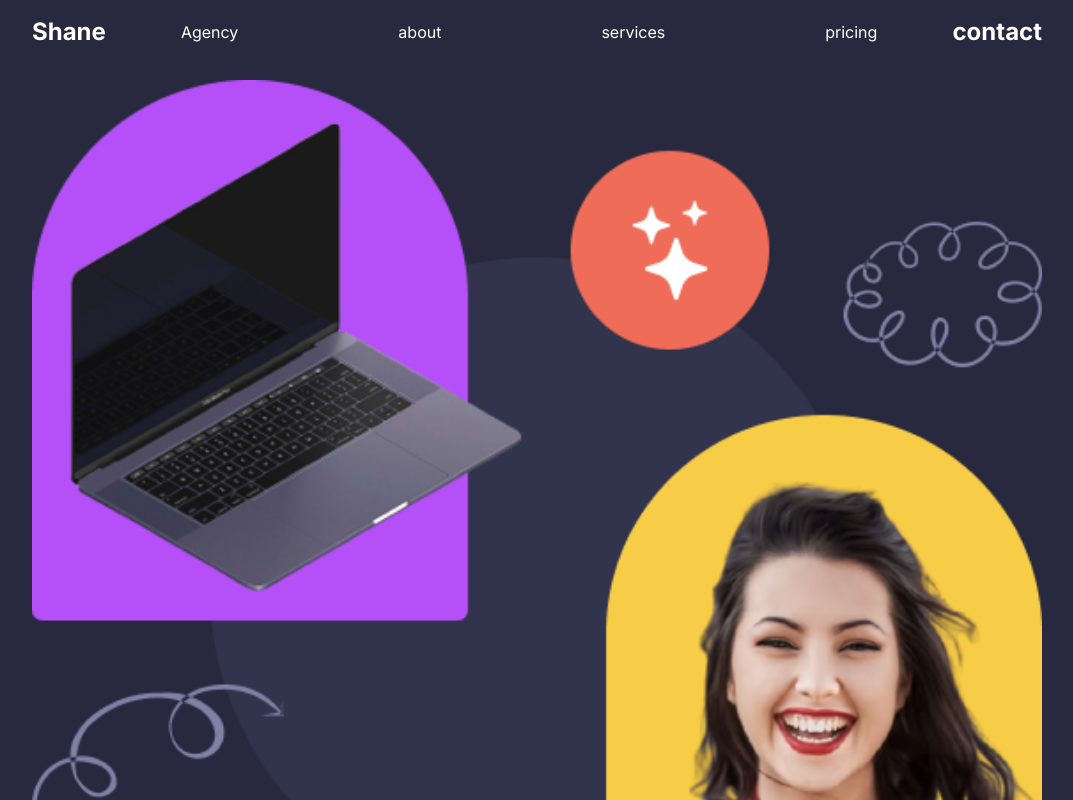
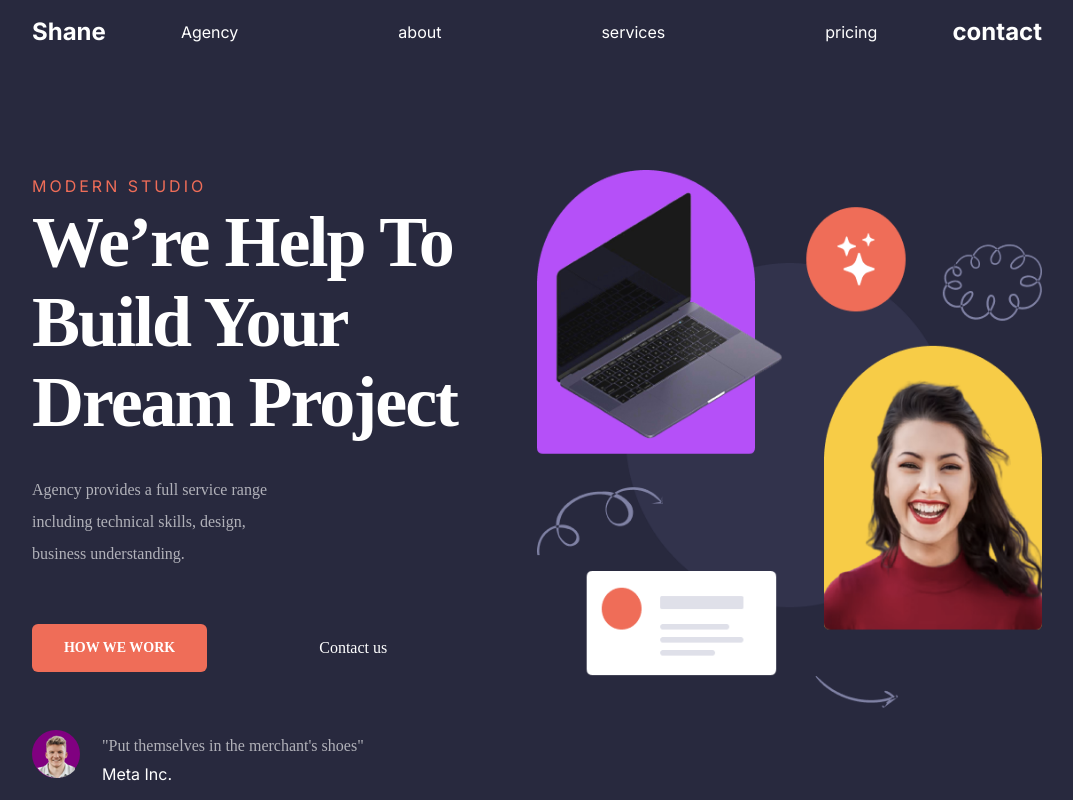
Before and after one commit to shane-brendon/portfolio, a Next.js app: page / in a window 1280 px wide. Shown: the top 800 px of the page, without its empty margins (103-1176 px from the left). Built offline with nearby package versions, Linux system fonts and the light colour scheme.

Commit message:
[+][UPD][Resources] - feature / hero-desktop

```diff
--- a/app/globals.scss
+++ b/app/globals.scss
@@ -3,7 +3,7 @@
 /* Box sizing border-box */
 html {
   box-sizing: border-box;
-  font-family: "Epilogue";
+  font-family: "Epilogue", "Helvetica Neue", Helvetica, Arial, sans;
 }
 
 *,
--- a/src/component/header/Header.tsx
+++ b/src/component/header/Header.tsx
@@ -1,6 +1,6 @@
 import React from 'react'
 import Link from 'next/link'
-import './_header.scss'
+import 'src/component/header/_header.scss'
 const Header = () => {
   return (
     <header>
--- a/src/component/hero/_hero.scss
+++ b/src/component/hero/_hero.scss
@@ -11,7 +11,7 @@
   .description {
     margin: 12px 0;
   }
-  .heroBanner__cta {
+  &__cta {
     display: flex;
     justify-content: space-between;
     .contact {
@@ -58,4 +58,57 @@
       }
     }
   }
+  @media screen and (min-width: 640px) {
+    &__top {
+      display: flex;
+      flex-direction: row-reverse;
+      padding-top: 90px;
+      justify-content: space-between;
+      img {
+        width: 50%;
+        height: 70vh;
+      }
+    }
+    h1 {
+      font-family: "Epilogue";
+      font-size: 72px;
+      font-style: normal;
+      font-weight: 800;
+      line-height: 80px; /* 111.111% */
+      letter-spacing: -2px;
+      max-width: 560px;
+    }
+    &__content {
+      .caption {
+        margin-bottom: 32px;
+      }
+      .description {
+        max-width: 50%;
+        margin: 32px 0 54px;
+      }
+    }
+    &__cta {
+      display: flex;
+      justify-content: unset;
+      gap: 5rem;
+      .contact {
+        font-weight: 400;
+        font-size: 1rem;
+        line-height: 32px;
+        text-transform: unset;
+      }
+    }
+    &__testimony {
+      justify-content: unset;
+      gap: 2rem;
+      .description {
+        margin: 0;
+        width: 100%;
+        span {
+          max-width: 100%;
+          display: block;
+        }
+      }
+    }
+  }
 }
--- a/src/component/hero/hero.tsx
+++ b/src/component/hero/hero.tsx
@@ -6,6 +6,7 @@ const hero = () => {
   return (
     <section className="heroBanner">
       <div className="container">
+        <div className="heroBanner__top">
           <img src="/pic.png" alt="" width="100%" height="100%" />
           <div className="heroBanner__content">
             <span className="caption">Modern Studio</span>
@@ -24,6 +25,8 @@ const hero = () => {
                 Contact us
               </Link>
             </div>
+          </div>
+        </div>
         <div className="heroBanner__testimony">
           <div className="heroBanner__testimony--profile">
             <img src="/profile.png" alt="" />
@@ -36,8 +39,6 @@ const hero = () => {
           </div>
         </div>
       </div>
-
-      </div>
     </section>
   );
 };
```
Lines whose indentation alone changed are shown as unchanged.
